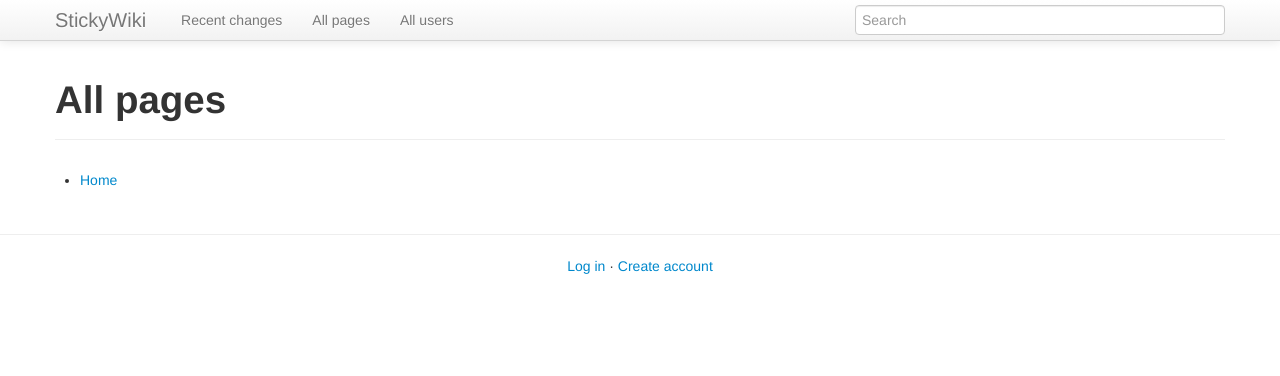
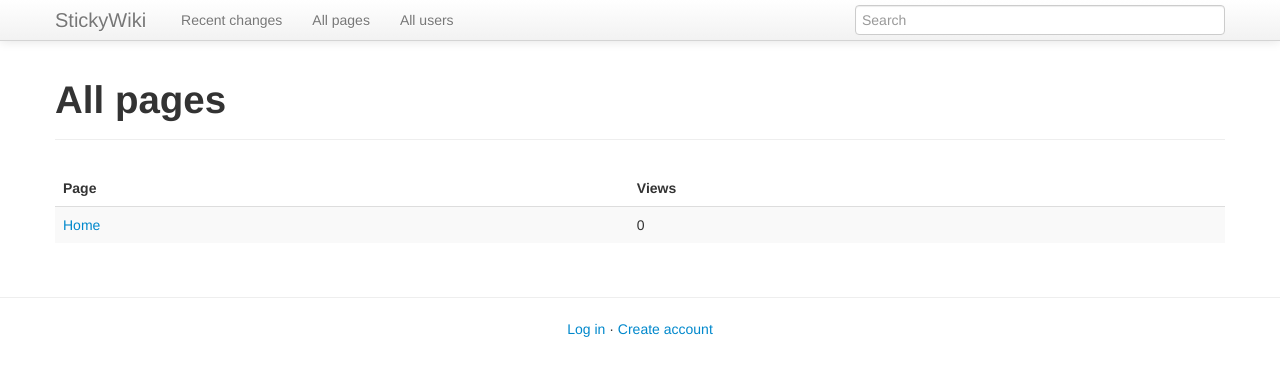
Before and after one commit to thewub/StickyWiki, a PHP site: page /allpages.php in a window 1280 px wide. Shown: the top 376 px of the page. Run offline with PHP 8.4, Linux system fonts and the light colour scheme; data comes from the database, SQL or seed files in the repository.

Commit message:
make allpages a table, with page_views column
also small fix to allusers.php

```diff
--- a/allpages.php
+++ b/allpages.php
@@ -12,12 +12,27 @@
     <h1>All pages</h1>
 </div>
 
-<ul>
-	<?php
-		foreach ($allpages as $i) {
-        	echo sprintf('<li><a href="view.php?page=%1$s">%1$s</a></li>', $i['page_title']);
-    	}
-    ?>
-</ul>
+<table class="table table-striped">
+    <thead>
+        <tr>
+            <th>Page</th>
+            <th>Views</th>
+        </tr>
+    </thead>
+
+    <tbody>
+
+        <?php
+            foreach ($allpages as $i) {
+                echo '<tr>';
+                echo sprintf('<td><a href="view.php?page=%1$s">%1$s</a></td>', $i['page_title']);
+                echo '<td>' . $i['page_views'] . '</td>';
+                echo '</tr>';
+            }
+        ?>
+
+    </tbody>
+
+</table>
 
 <?php include_once 'common/footer.php'; ?>
--- a/common/classes/Pages.php
+++ b/common/classes/Pages.php
@@ -195,7 +195,7 @@ class Pages {
      * @return array : array of page titles
      */
     public function getPageList() {
-        $sql = "SELECT page_title
+        $sql = "SELECT *
                 FROM page
                 ORDER BY page_title";
         $stmt = $this->_db->prepare($sql);
```
Also changed, not shown: allusers.php (+0 -7 lines).
